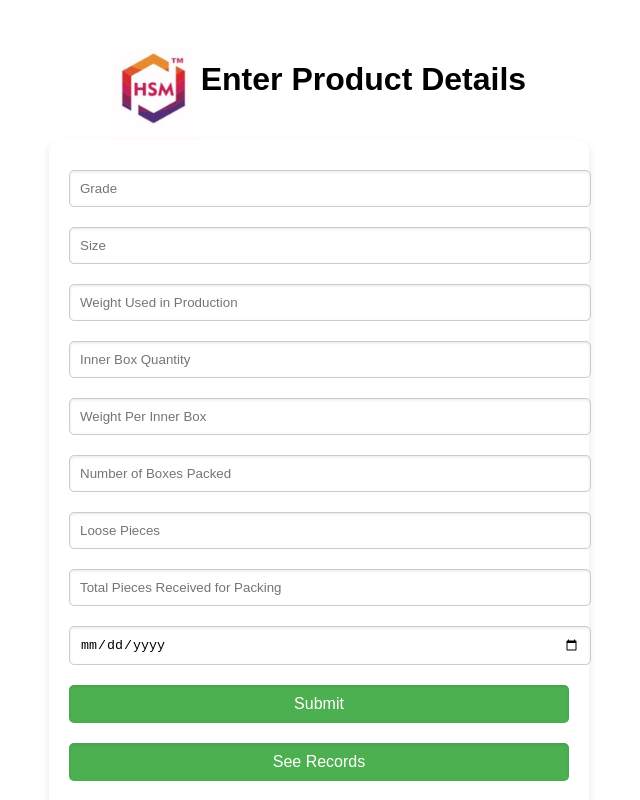
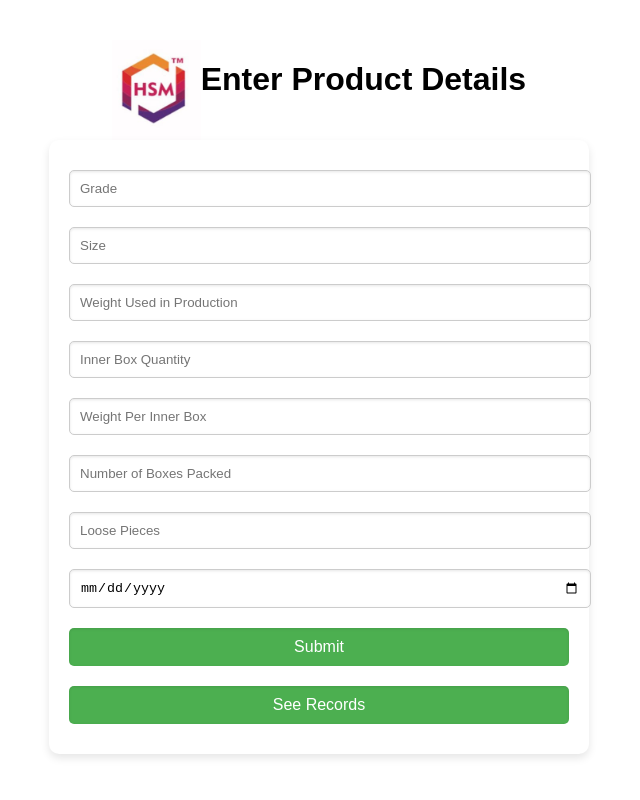
Before and after one commit to Ishan-creed/manufactur-frontend, a React (Create React App) app: page /size-form in a window 1280 px wide. Shown: the top 800 px of the page, without its empty margins (321-961 px from the left). Built offline with nearby package versions, Linux system fonts and the light colour scheme.

Commit message:
Update SizeForm.js

```diff
--- a/src/components/SizeForm.js
+++ b/src/components/SizeForm.js
@@ -14,7 +14,6 @@ const SizeForm = () => {
         weightPerInnerBox: '',
         boxesPacked: '',
         loosePcs: '',
-        totalPcsReceived: '',
         date: ''
     });
 
@@ -48,7 +47,6 @@ const SizeForm = () => {
                 <input type="number" name="weightPerInnerBox" placeholder="Weight Per Inner Box" step="0.001" onChange={handleChange} />
                 <input type="number" name="boxesPacked" placeholder="Number of Boxes Packed" onChange={handleChange} />
                 <input type="number" name="loosePcs" placeholder="Loose Pieces" onChange={handleChange} />
-                <input type="number" name="totalPcsReceived" placeholder="Total Pieces Received for Packing" onChange={handleChange} />
                 <input type="date" name="date" placeholder="Date" onChange={handleChange} />
                 <button type="submit">Submit</button>
                 <button type="button" className="see-records-button" onClick={() => navigate('/')}>See Records</button>
```
